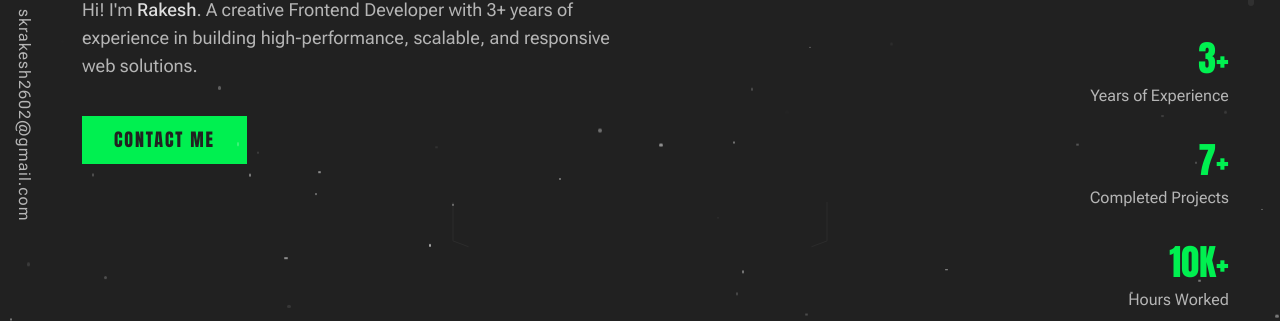
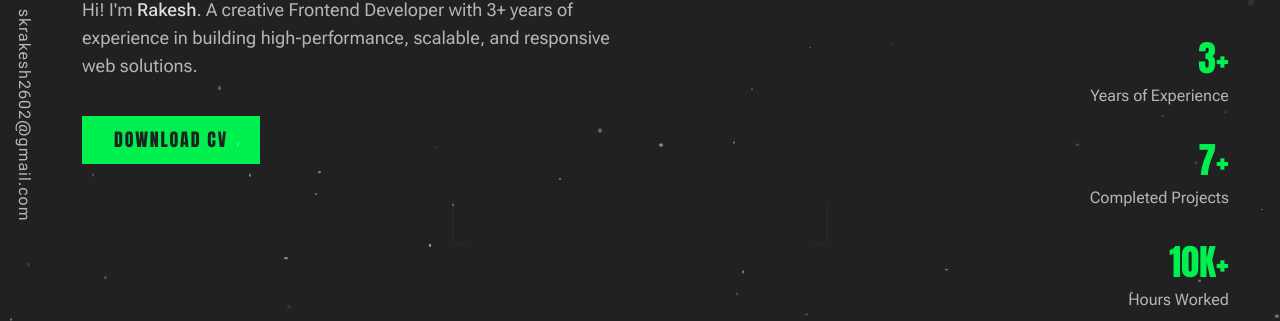
Before and after one commit to Sharma262/Portfolio, a Next.js app: page / in a window 1280 px wide. Shown: the part 444-765 px from the top of the page. Built offline with nearby package versions, Linux system fonts and the light colour scheme.

Commit message:
feature : Added Download CV button on home page instead of navbar

```diff
--- a/app/_components/Banner.tsx
+++ b/app/_components/Banner.tsx
@@ -55,14 +55,15 @@ const Banner = () => {
                         responsive web solutions.
                     </p>
                     <Button
-                        as="link"
+                        as="a"
+                        href="/CV/Rakesh_resume_2025.pdf"
+                        download
                         target="_blank"
                         rel="noopener noreferrer"
-                        href={GENERAL_INFO.linkedInProfile}
                         variant="primary"
                         className="mt-9 banner-button slide-up-and-fade"
                     >
-                        Contact Me
+                        Download CV
                     </Button>
                 </div>
 
--- a/components/Button.tsx
+++ b/components/Button.tsx
@@ -32,7 +32,7 @@ const Child = ({ icon }: any) => (
 type ButtonProps = ButtonHTMLAttributes<HTMLButtonElement>;
 
 type Props = {
-    as?: 'link' | 'button';
+    as?: 'link' | 'button' | 'a';
     loading?: boolean;
     icon?: boolean;
     children: ReactNode | ReactNode[];
@@ -117,6 +117,26 @@ const Button = ({
                 </span>
             </button>
         );
+    } else if (as === 'a') {
+        const props = rest as React.AnchorHTMLAttributes<HTMLAnchorElement>;
+
+        return (
+            <a
+                className={buttonClasses}
+                {...props}
+                href={props.href || '#'}
+                download={props.download}
+                target={props.target}
+                rel={props.rel}
+            >
+                {variant !== 'link' && (
+                    <span className="absolute top-[200%] left-0 right-0 h-full bg-white rounded-[50%] group-hover:top-0 transition-all duration-500 scale-150" />
+                )}
+                <span className="z-[1]">
+                    {loading ? <Child icon={icon} /> : children}
+                </span>
+            </a>
+        );
     }
 };
 
--- a/lib/data.ts
+++ b/lib/data.ts
@@ -167,9 +167,9 @@ export const PROJECTS: IProject[] = [
         images: ['/projects/images/snake_mania.png'],
         sourceCode: 'https://github.com/Sharma262/Snake_mania.git',
         year: 2023,
-        description: `This is a fun snake game that we used to play in keypad phone in our childhood..<br/><br/>
-
-        Welcome to Snake Mania — a modern twist on the classic snake game built with HTML, CSS, and JavaScript. Whether you're here to relive nostalgic memories or sharpen your coding skills, this project is a great starting point for fun and creativity.`,
+        description: `Relive your childhood with this nostalgic Snake Game, crafted with modern HTML, CSS, and JavaScript.
+        Featuring immersive music, sound effects, high score tracking, and a stunning UI that keeps you hooked.
+        It’s not just a game—it’s a trip down memory lane with a fresh, addictive twist!`,
         role: ``,
     },
 ];
--- a/tsconfig.json
+++ b/tsconfig.json
@@ -8,7 +8,7 @@
         "noEmit": true,
         "esModuleInterop": true,
         "module": "esnext",
-        "moduleResolution": "node",
+        "moduleResolution": "bundler",
         "resolveJsonModule": true,
         "isolatedModules": true,
         "jsx": "preserve",
```
